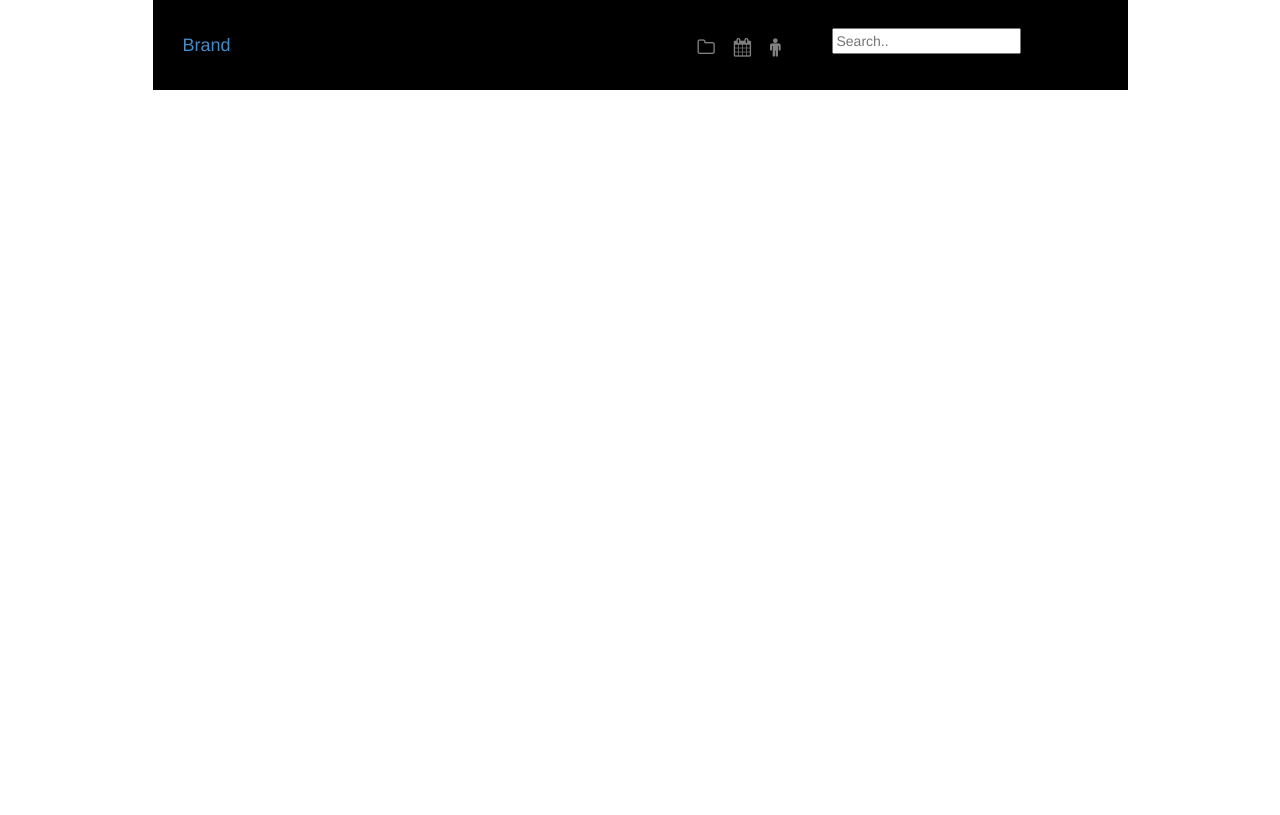
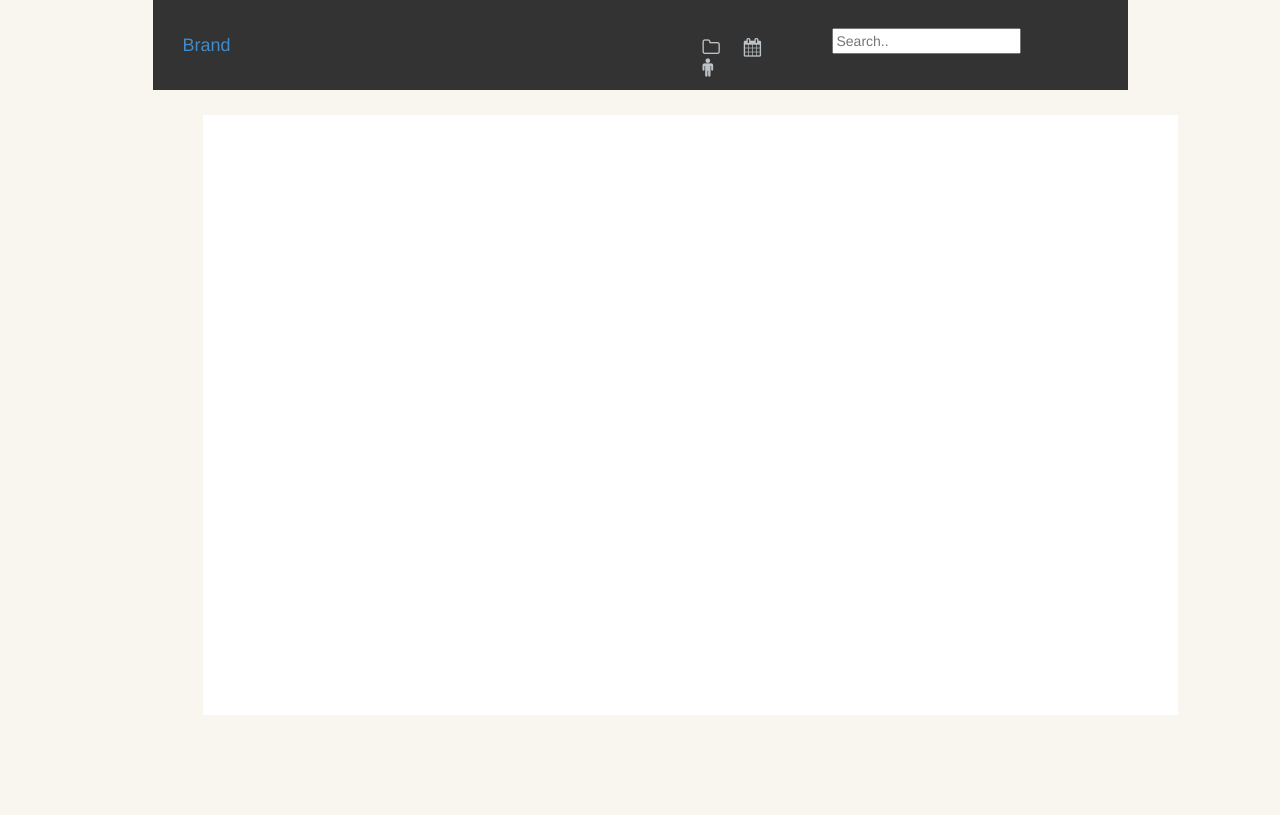
Before and after one commit to ebinnion/WordPress-Project-Management, a website: page index.html in a window 1280 px wide. Drawn offline with nearby package versions, Linux system fonts and the light colour scheme.

Commit message:
updateIndex

```diff
--- a/index.html
+++ b/index.html
@@ -23,20 +23,29 @@
 
         <style type = "text/css">
 
-           .col-md-10{
-                 background-color: #000;
+            body{
+                background-color: #f9f5ef;
             }
 
             i{
-                color: grey;
+                color: #bdc3c7;
             }
 
+            .navi-bar{
+                height: 115px;
+                /*border: 1px solid #000;*/
+            }
 
+            .container .col-md-10{
+                 background-color: #333333;
+                /* border: 1px solid #000;*/
+            }
 
             .navi-icon-holder{
                 margin-left: 150px;
                 margin-top: 37px;
             }
+
             .navi-header{
                 color: grey;
             }
@@ -45,19 +54,31 @@
 
                 display: inline;
                 list-style-type: none;
-                margin-left: 15px;
+                margin-left: 20px;
             }
+
             .navbar{
                 margin-top: 37px;
                 margin-right:0px;
             }
 
+            .content .col-md-2{
+                /*border: 1px solid #000;*/
+                height: 100px;
+
+            }
+
+            .content .col-md-8{
+                /*border: 1px solid #000;*/
+                height: 600px;
+                background-color: #fff;
+                width: 975px;
+            }
         </style>
 </head>
 
 <body>
     <header role="banner">
-
         <div class="container">
             <nav class="navi-bar" role = "navigation">
                 <div class = "row">
@@ -74,8 +95,7 @@
                                 <div class = "navi-icon-holder">
                                     <ul>
                                         <li>
-                                            <a href="#" class = "dropdown-toggle" data-toggle = "dropdown"><i class="fa fa-folder-o fa-lg"></i>
-                                            </a>
+                                            <a href="#" class = "dropdown-toggle" data-toggle = "dropdown"><i class="fa fa-folder-o fa-lg"></i></a>
                                         </li>
                                         <li>
                                             <a href="#">
@@ -87,10 +107,12 @@
                                                 <i class = "fa fa-male fa-lg"></i>
                                             </a>
                                             <ul class="dropdown-menu" >
-                                            <li class = "uk-nav-header" id = "drop-header">Username</li>
-                                            <li id = "dropdowns"><a href="#">Settings</a></li>
-                                            <li id = "dropdowns"><a href="#">Sign Out</a></li>
-                                        </ul>
+                                                <li class = "uk-nav-header">
+                                                    Username
+                                                </li>
+                                                <li><a href="#">Settings</a></li>
+                                                <li><a href="#">Sign Out</a></li>
+                                            </ul>
                                         </li>
                                     </ul>
                                 </div>
@@ -103,42 +125,29 @@
                                 </div>
                             </div>
                         </div>
-                        <!-- Brand and toggle get grouped for better mobile display -->
-                        <!--
-
-
-                        </div>
-                        -->
-                        <!-- Collect the nav links, forms, and other content for toggling -->
-<!--
-                        <div class="collapse navbar-collapse navHeaderCollapse">
-
-
-                            <div class = "header-right">
-                                <ul class = "nav navbar-nav">
-                                    <li class="dropdown">
-
-
-                                    </li>
-                                </ul>
-
-                            </div>
-                        </div>-->
                     </div>
                     <div class = "col-md-1">
                     </div>
                 </div>
             </nav><!-- /.navbar-collapse -->
         </div>
+    </header>
 
-    </header>
+
+    <div class = "content">
+        <div class = "row">
+            <div class = "col-md-2">
+            </div>
+            <div class = "col-md-8">
+            </div>
+            <div class = "col-md-2">
+            </div>
+        </div>
+    </div>
 
 
 
 
-    <div class="container">
-
-    </div>
 
 
     <!-- Development -->
```
